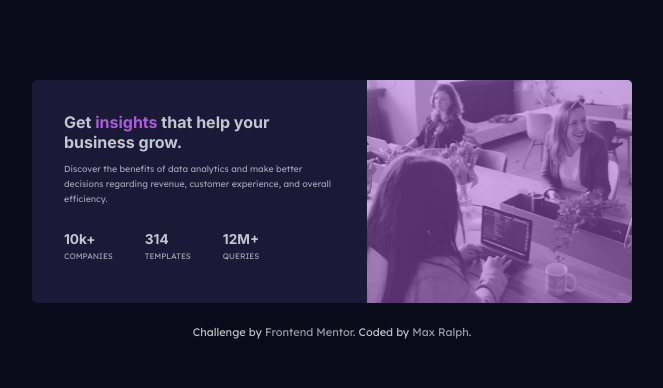
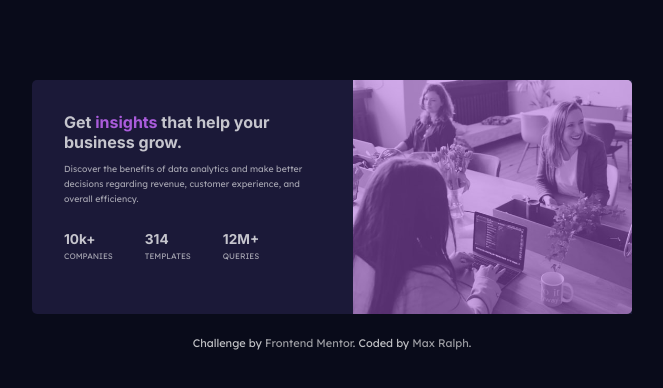
Before and after one commit to maxralph1/stats-preview-card-component, a plain HTML site: page index.html in a window 1536 px wide. Shown: the whole page, without its empty margins (436-1099 px from the left). Drawn offline with Linux system fonts and the light colour scheme.

Commit message:
Update style.css

```diff
--- a/style.css
+++ b/style.css
@@ -134,6 +134,10 @@ body {
    text-align: start;
   }
 
+  .card .image {
+   width: 100%;
+  }
+
   .card .image img {
    border-radius: 0 5px 5px 0;
    object-fit: cover;
```
